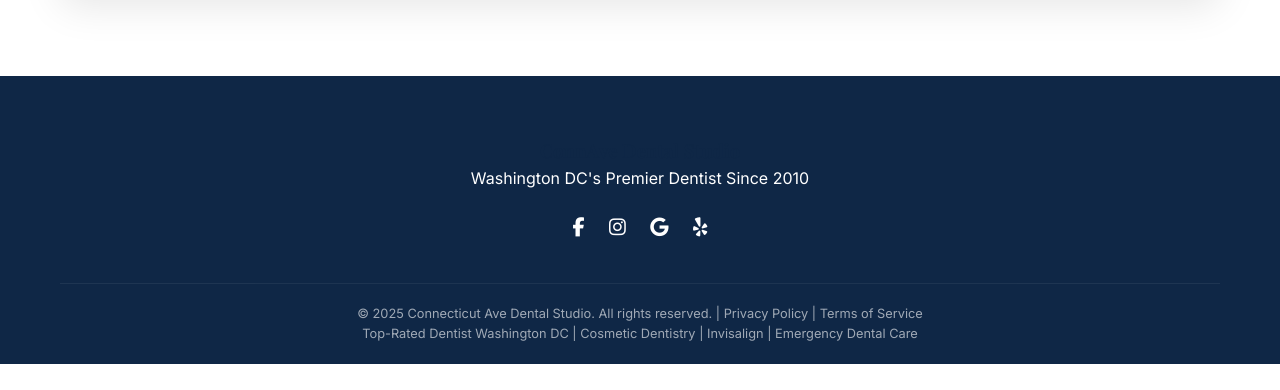
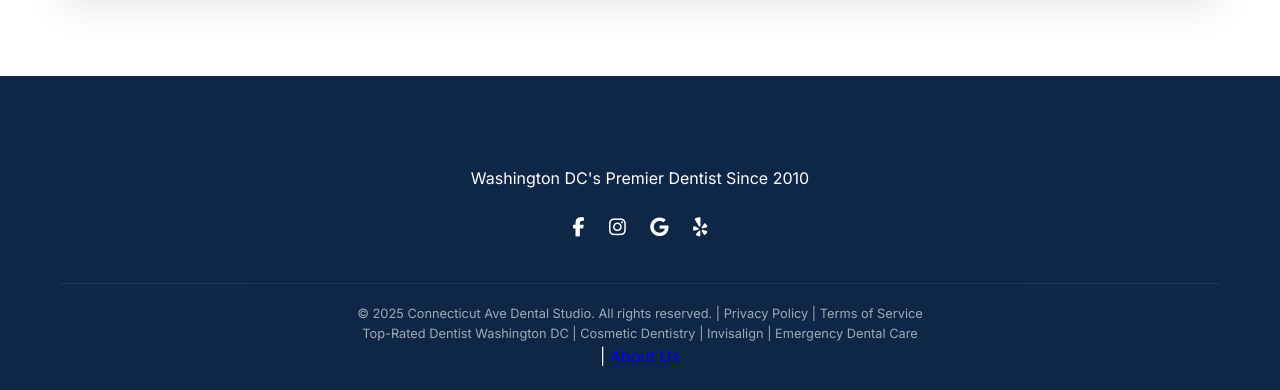
Before and after one commit to asquitt/asquitt.github.io, a Jekyll site: the page index.html, which Jekyll copies as it is, in a window 1280 px wide and 900 px high, scrolled down 4095 px, cut to the strip 510-900 px from the top of the window. Built offline with Jekyll 4.4.1, drawn with Linux system fonts in a browser that asks for light colours; before the commit the page ends 4969 px from its top, so only the background shows below that.

Commit message:
Add About Connecticut Ave Dental Studio - Exceptional Dental Care in Washington DC to navigation

```diff
--- a/index.html
+++ b/index.html
@@ -254,7 +254,7 @@
 <nav>
 <ul class="nav-menu">
 <li><a href="#about">About</a></li>
-<li><a href="services.html">Services</a></li><li><a href="#services">Services</a></li>
+<li><a href="about.html">About Us</a></li><li><a href="services.html">Services</a></li><li><a href="#services">Services</a></li>
 <li><a href="#new-patients">New Patients</a></li>
 <li><a href="#reviews">Reviews</a></li>
 <li><a class="btn btn-primary" href="#contact">Book Appointment</a></li>
@@ -421,6 +421,6 @@
 <p>Top-Rated Dentist Washington DC | Cosmetic Dentistry | Invisalign | Emergency Dental Care</p>
 </div>
 </div>
-</footer>
+ | <a href="about.html">About Us</a></footer>
 </body>
 </html>
```
